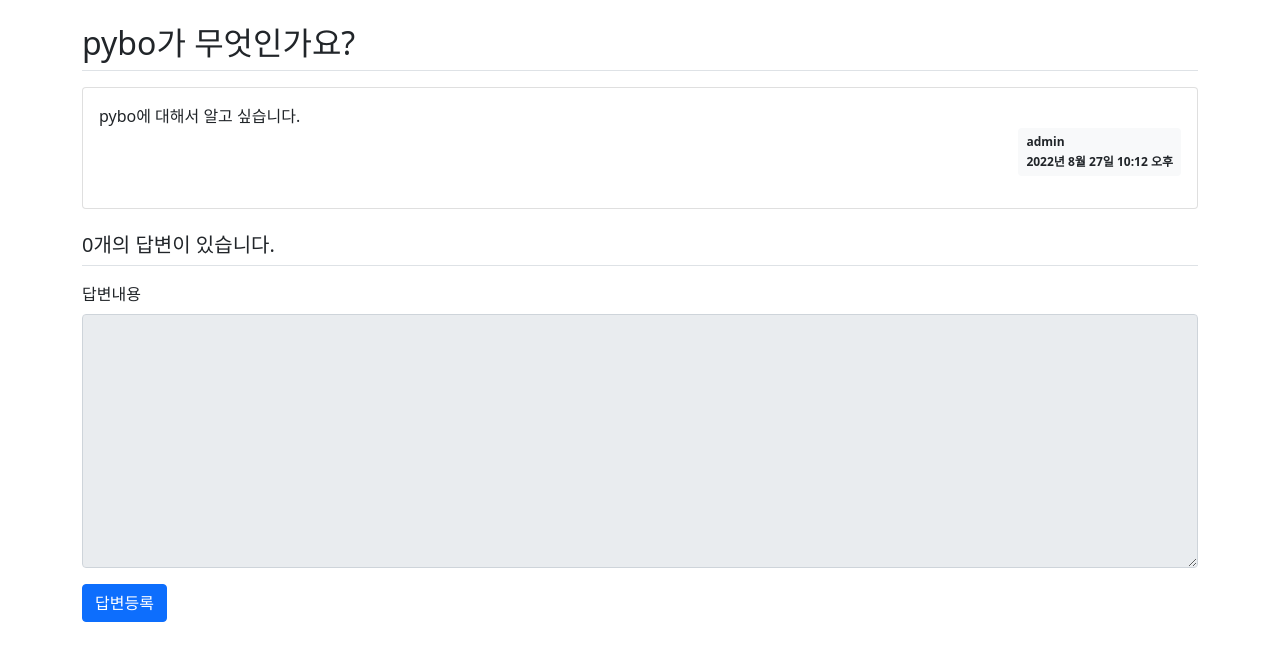
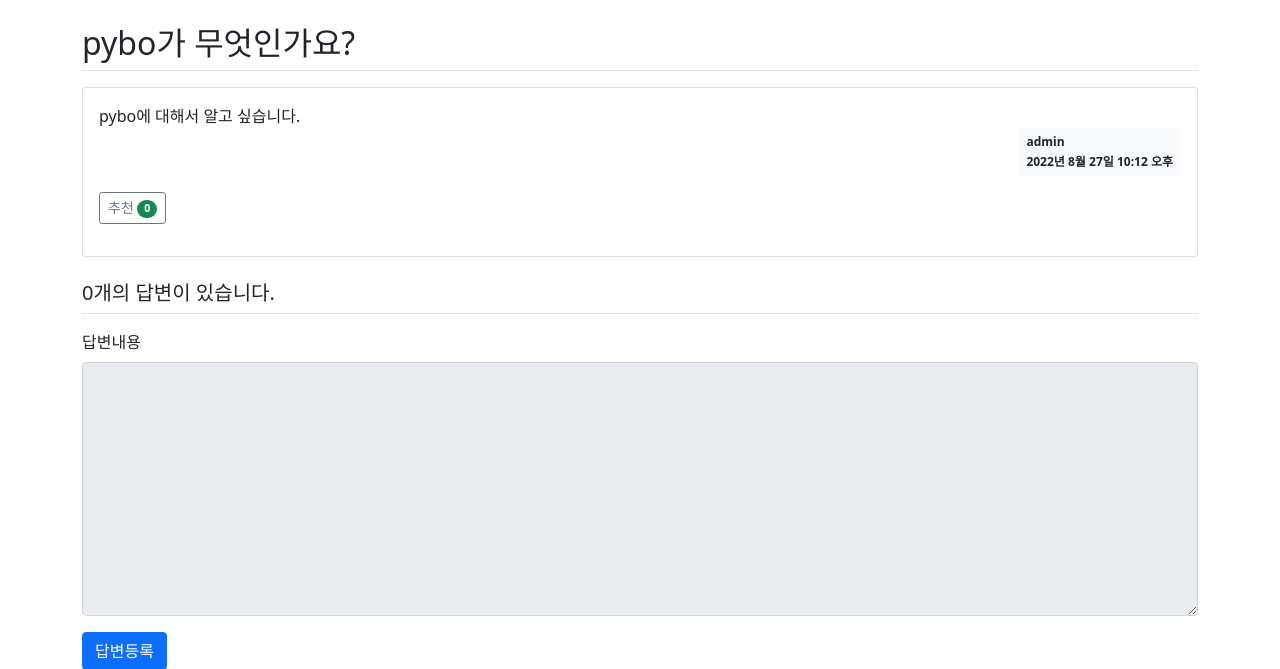
Before and after one commit to dongseup/python_django, a Django app: page /pybo/1/ in a window 1280 px wide. Shown: the part 57-726 px from the top of the page. Run offline with Django 4.2, Linux system fonts and the light colour scheme; data comes from the database, SQL or seed files in the repository; both versions use the stored data as it was after the commit; some libraries are stand-ins or nearby versions.

Commit message:
3-11 추천

```diff
--- a/mysite2/pybo/models.py
+++ b/mysite2/pybo/models.py
@@ -4,19 +4,21 @@ from django.contrib.auth.models import User
 
 # Create your models here.
 class Question(models.Model):
-    author = models.ForeignKey(User, on_delete=models.CASCADE)
+    author = models.ForeignKey(User, on_delete=models.CASCADE, related_name='author_question')
     subject = models.CharField(max_length=200)
     content = models.TextField()
     create_date = models.DateTimeField()
     modify_date = models.DateTimeField(null=True, blank=True)
+    voter = models.ManyToManyField(User, related_name='voter_question')
 
     def __str__(self):
         return self.subject
 
 
 class Answer(models.Model):
-    author = models.ForeignKey(User, on_delete=models.CASCADE)
+    author = models.ForeignKey(User, on_delete=models.CASCADE, related_name='author_answer')
     question = models.ForeignKey(Question, on_delete=models.CASCADE)
     content = models.TextField()
     create_date = models.DateTimeField()
     modify_date = models.DateTimeField(null=True, blank=True)
+    voter = models.ManyToManyField(User, related_name='voter_answer')
--- a/mysite2/pybo/urls.py
+++ b/mysite2/pybo/urls.py
@@ -13,4 +13,7 @@ urlpatterns = [
     path('question/delete/<int:question_id>/', question_views.question_delete, name='question_delete'),
     path('answer/modify/<int:answer_id>/', answer_views.answer_modify, name='answer_modify'),
     path('answer/delete/<int:answer_id>/', answer_views.answer_delete, name='answer_delete'),
+    path('question/vote/<int:question_id>/', question_views.question_vote, name='question_vote'),
+    path('answer/vote/<int:answer_id>/', answer_views.answer_vote, name='answer_vote'),
+
 ]
--- a/mysite2/templates/pybo/question_detail.html
+++ b/mysite2/templates/pybo/question_detail.html
@@ -28,6 +28,10 @@
                 </div>
             </div>
             <div class="my-3">
+                <a href="javascript:void(0)" data-uri="{% url 'pybo:question_vote' question.id %}"
+                   class="recommend btn btn-sm btn-outline-secondary"> 추천
+                    <span class="badge rounded-pill bg-success">{{question.voter.count}}</span>
+                </a>
                 {% if request.user == question.author %}
                 <a href="{% url 'pybo:question_modify' question.id  %}"
                    class="btn btn-sm btn-outline-secondary">수정</a>
@@ -57,6 +61,10 @@
                 </div>
             </div>
             <div class="my-3">
+                <a href="javascript:void(0)" data-uri="{% url 'pybo:answer_vote' answer.id  %}"
+                   class="recommend btn btn-sm btn-outline-secondary"> 추천
+                    <span class="badge rounded-pill bg-success">{{answer.voter.count}}</span>
+                </a>
                 {% if request.user == answer.author %}
                 <a href="{% url 'pybo:answer_modify' answer.id  %}"
                    class="btn btn-sm btn-outline-secondary">수정</a>
@@ -102,5 +110,14 @@ Array.from(delete_elements2).forEach(function(element) {
         };
     });
 });
+
+const recommend_elements = document.getElementsByClassName("recommend");
+Array.from(recommend_elements).forEach(function(element) {
+    element.addEventListener('click', function() {
+        if(confirm("정말로 추천하시겠습니까?")) {
+            location.href = this.dataset.uri;
+        };
+    });
+});
 </script>
 {% endblock %}
```
Also changed, not shown: mysite2/pybo/views/answer_views.py (+10 -0 lines), mysite2/pybo/views/question_views.py (+10 -0 lines), mysite2/db.sqlite3.
